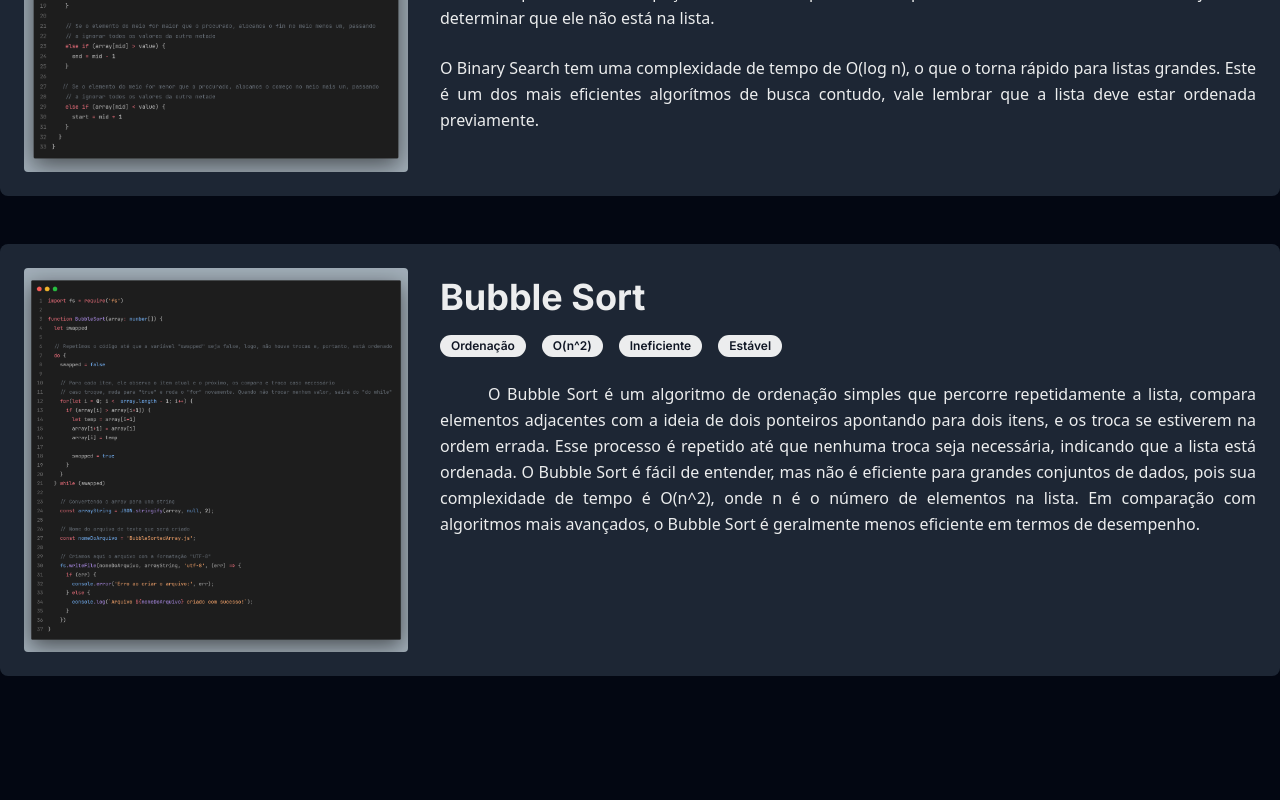
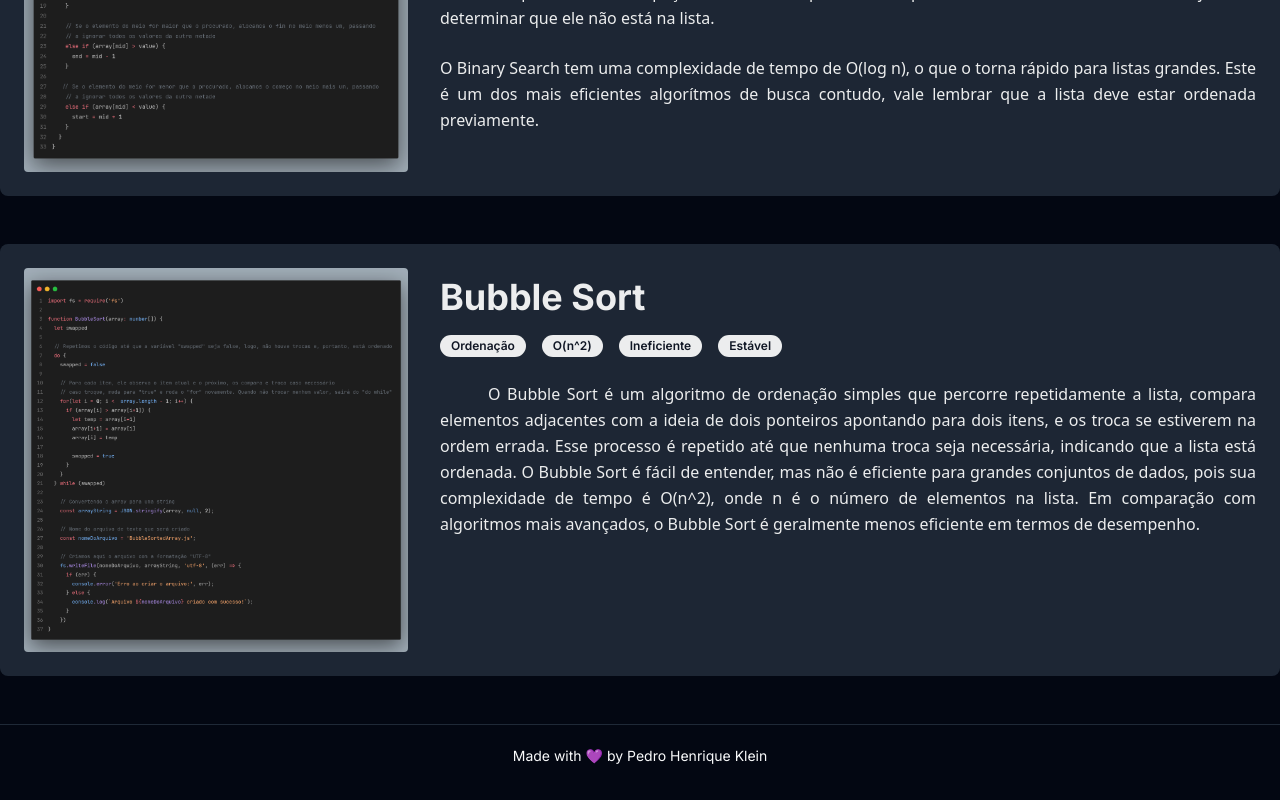
Before and after one commit to pedrohenrikle/algorithms-in-js, a React (Vite) app: page / in a window 1280 px wide. Shown: the part 1605-2405 px from the top of the page. Before the commit the page ends 2313 px from the top, so only its background shows below. Built offline with nearby package versions, Linux system fonts and the light colour scheme.

Commit message:
ci: added README.md

```diff
--- a/src/home.tsx
+++ b/src/home.tsx
@@ -22,6 +22,11 @@ export function Home() {
         })}
       </div>
 
+
+      <div className="flex items-center flex-col mt-12 gap-5">
+        <Separator />
+        <p className="text-secondary-foreground leading-relaxed text-sm">Made with 💜 by Pedro Henrique Klein</p>
+      </div>
     </div>
   )
 }
```
Also changed, not shown: 1 other file (tests, documents, lock files or other folders).
